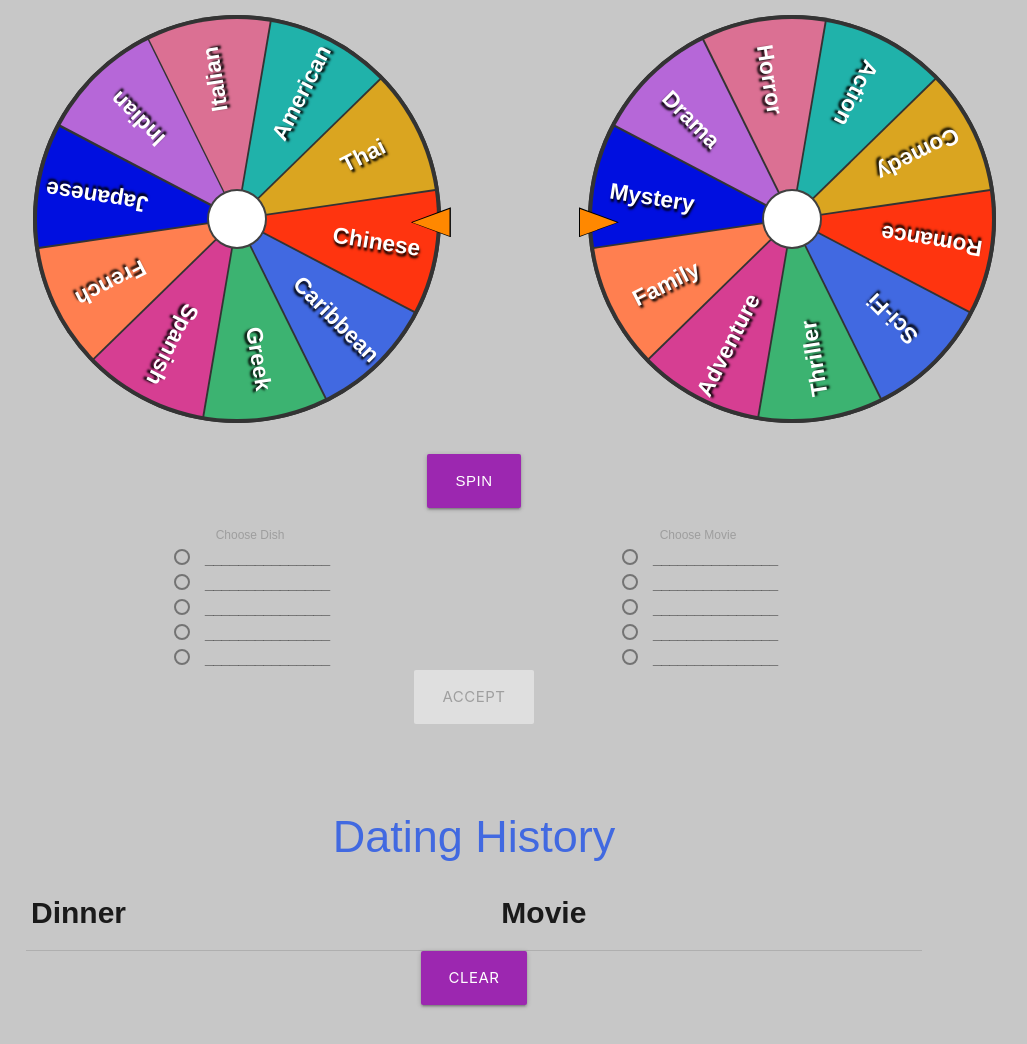
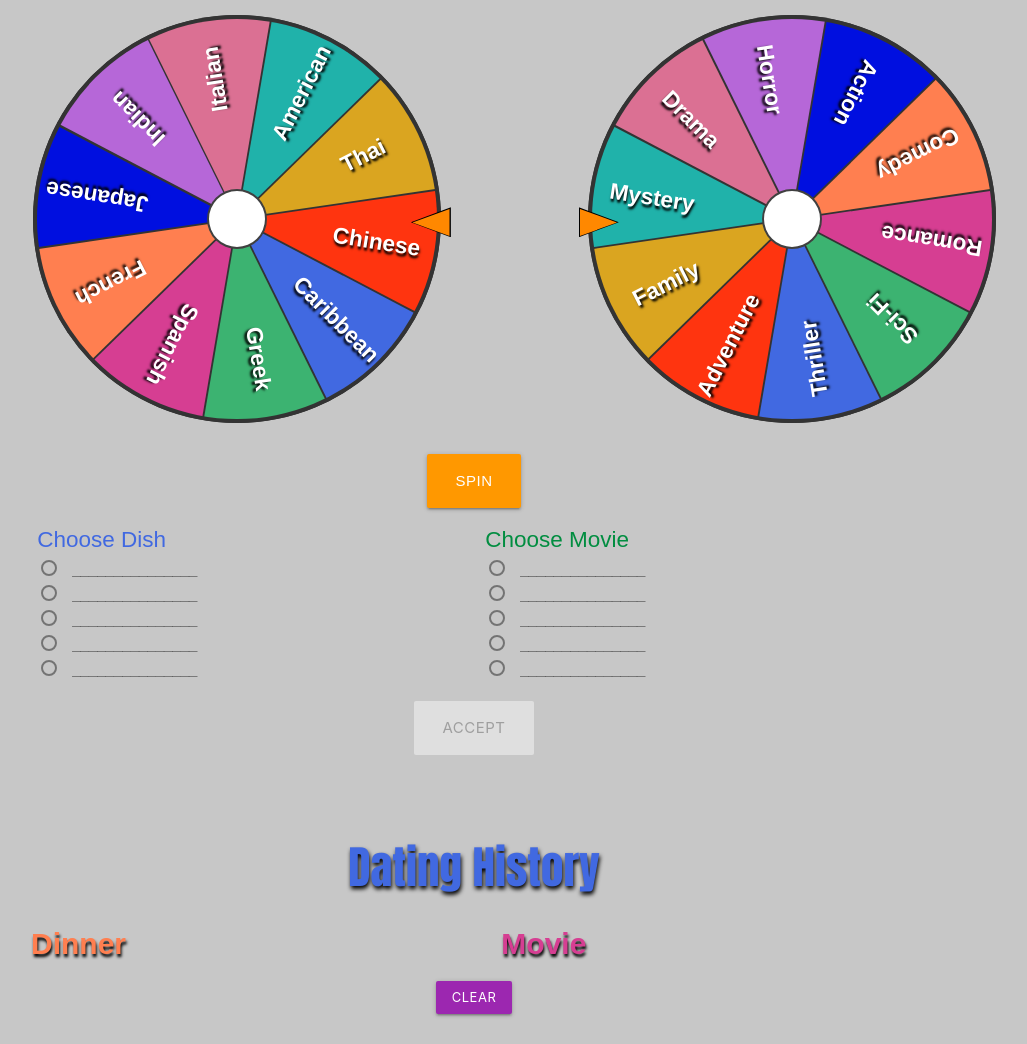
Before and after one commit to esbev/Wheels-of-Date-Night, a plain HTML site: page index.html in a window 1280 px wide. Shown: the part 203-1247 px from the top of the page, without its empty margins (166-1193 px from the left). Drawn offline with nearby package versions, Linux system fonts and the light colour scheme.

Commit message:
added error page, adjustments to txt colors, styles, alignments

```diff
--- a/assets/css/style.css
+++ b/assets/css/style.css
@@ -11,14 +11,11 @@ body{
     min-width: 768px;
     background: #c7c7c7;
 }
-
 .wrapper1, .wrapper2 {
     width: 400px;
     height: 400px;
     position: relative;
-
 }
-/* change wrapper here to move the wheels */
 .wrapper1 {
     left: 0;
 }
@@ -197,23 +194,31 @@ body{
         0 0 0 2px #333;
     }
 }
-#choice-text {
-    color: #db7093;
-    font-size: 5rem;
-    font-family: 'Times New Roman', Times, serif;
-}
-#date-text {
-    color:#3cb371;
-    font-size: 5rem;
-    font-family: Impact, Haettenschweiler, 'Arial Narrow Bold', sans-serif;
-}
 #history-title{
     color: #4169e1;
+    text-shadow: 1px 3px .1em black;
+    font-family: Impact, Haettenschweiler, 'Arial Narrow Bold', sans-serif;
     font-size: 3rem;
 }
+#dish-label, #movie-label {
+    font-size: 1.5rem;
+}
+#dish-label {
+    color: #4169e1;
+}
+#movie-label{
+    color:#018d40;
+}
+#acceptBtn {
+    margin-top: 20px;
+}
 #dinner-title {
+    text-shadow: 1px 3px .1em black;
     font-size: 2rem;
+    color:#ff7f50;
 }
 #movie-title{
+    text-shadow: 1px 3px .1em black;
     font-size: 2rem;
+    color: #d63e92;
 }
--- a/assets/js/script.js
+++ b/assets/js/script.js
@@ -11,8 +11,8 @@ function fetchFood(cuisineID) {
   fetch(foodApi)
     .then(function(response) {
       if (response.status === 404) {
-          console.log("404");
-          return;
+        location.replace("404.html");
+        return;
       } else {
           return response.json();
       }
@@ -59,8 +59,8 @@ function fetchMovies(genreID) {
   fetch(movieApi)
   .then(function(response) {
     if (response.status === 404) {
-        console.log("404");
-        return;
+      location.replace("404.html");
+      return;
     } else {
         return response.json();
     }
@@ -188,7 +188,7 @@ var isEnabled;
 var isEnabled2;
 
 function spinWheel1() {
-  let randomDegree = Math.floor(Math.random() * (355 - 0 + 1) + 0);
+  let randomDegree = Math.floor(Math.random() * 355);
   var degreeAccumulator = 0;
   let rotationInterval = window.setInterval(() => {
     degreeAccumulator = degreeAccumulator + resultValue;
@@ -219,7 +219,7 @@ const valueGenerator = (angleValue) => {
 };
 
 function spinWheel2() {
-  let randomDegree = Math.floor(Math.random() * (355 - 0 + 1) + 0);
+  let randomDegree = Math.floor(Math.random() * 355);
   var degreeAccumulator = 0;
   let rotationInterval = window.setInterval(() => {
     degreeAccumulator = degreeAccumulator + resultValue2;
--- a/index.html
+++ b/index.html
@@ -23,7 +23,7 @@
     <div class="section">
       <div class="row">
         <div class="col s12 m6 l6">
-          <div class="wheel-left">
+          <!-- <div class="wheel-left"> -->
             <div class="wrapper1">
                 <div class="spinner1"></div>
                 <div class="wheel1">
@@ -59,58 +59,58 @@
                   </div>
                 </div>
             </div>
-          </div>
+          <!-- </div> -->
         </div>
           <div class="col s12 m6 l6">
-            <div class="wheel-right">
+            <!-- <div class="wheel-right"> -->
               <div class="wrapper2">
                   <div class="spinner2"></div>
                   <div class="wheel2">
-                    <div class="genre" style="--i:1;--clr:#db7093;">
+                    <div class="genre" style="--i:1;--clr:#b667d8;">
                       <span>Horror</span>
                     </div>
-                    <div class="genre" style="--i:2;--clr:#20b2aa;">
+                    <div class="genre" style="--i:2;--clr:#000fe0;">
                       <span>Action</span>
                     </div>
-                    <div class="genre" style="--i:3;--clr:#daa520;">
+                    <div class="genre" style="--i:3;--clr:#ff7f50;">
                       <span>Comedy</span>
                     </div>
-                    <div class="genre" style="--i:4;--clr:#ff340f;">
+                    <div class="genre" style="--i:4;--clr:#d63e92;">
                       <span>Romance</span>
                     </div>
-                    <div class="genre" style="--i:5;--clr:#4169e1;">
+                    <div class="genre" style="--i:5;--clr:#3cb371;">
                       <span>Sci-Fi</span>
                     </div>
-                    <div class="genre" style="--i:6;--clr:#3cb371;">
+                    <div class="genre" style="--i:6;--clr:#4169e1;">
                       <span>Thriller</span>
                     </div>
-                    <div class="genre" style="--i:7;--clr:#d63e92;">
+                    <div class="genre" style="--i:7;--clr:#ff340f;">
                       <span>Adventure</span>
                     </div>
-                    <div class="genre" style="--i:8;--clr:#ff7f50;">
+                    <div class="genre" style="--i:8;--clr:#daa520;">
                       <span>Family</span>
                     </div>
-                    <div class="genre" style="--i:9;--clr:#000fe0;">
+                    <div class="genre" style="--i:9;--clr:#20b2aa;">
                       <span>Mystery</span>
                     </div>
-                    <div class="genre" style="--i:10;--clr:#b667d8;">
+                    <div class="genre" style="--i:10;--clr:#db7093;">
                       <span>Drama</span>
                     </div>
                   </div>
               </div>
-            </div>
+            <!-- </div> -->
           </div>
         </div>
       </div>
       <div class="center">
         <!-- TO DO: center spin button between wheels -->
-        <a id="spinBtn" class="btn-large purple waves-effect waves-dark hoverable">SPIN</a>
+        <a id="spinBtn" class="btn-large orange waves-effect waves-dark hoverable">SPIN</a>
       </div>
 
       <!-- column 1 for dinners -->
       <div class="section">
         <div class="row center-align">
-          <div class="col s12 m6 6 center-align">
+          <div class="col s12 m6 6 left-align">
             <label id="dish-label">Choose Dish</label>
             <form id="food-list" class="food-list">
               <p><label><input type="radio" disabled /><span>_______________</span></label></p></input>
@@ -123,7 +123,7 @@
           <!-- column 2 for accept button -->
 
           <!-- column 3 for movies -->
-          <div class="col s12 m6 6">
+          <div class="col s12 m6 6 left-align">
             <label id="movie-label">Choose Movie</label>
             <form id="movie-list" class="movie-list">
               <p><label><input type="radio" disabled /><span>_______________</span></input></label></p>
@@ -134,7 +134,7 @@
             </form>
           </div>
           <div class="col s12 12 center-align">
-            <button id="acceptBtn" class="btn-large purple waves-effect waves-dark hoverable disabled">Accept</button>
+            <button id="acceptBtn" class="btn-large waves-effect waves-dark hoverable disabled">Accept</button>
           </div>
         </div>
       </div>
@@ -145,7 +145,7 @@
             <h4 id="history-title" class="header center">Dating History</h4>
           </div>
 
-          <table>
+          <table class="striped">
             <thead>
               <tr>
                 <th id="dinner-title">Dinner</th>
@@ -156,7 +156,7 @@
             <tbody id="saved-list"></tbody>
           </table>
           <div class="center">
-          <button id="clearBtn" class="btn-large purple waves-effect waves-dark hoverable">Clear</button>
+          <button id="clearBtn" class="btn-small purple waves-effect waves-dark hoverable">Clear</button>
         </div>
       </div>
     </div>
```
Also changed, not shown: 404.html (added, +13 -0 lines).
